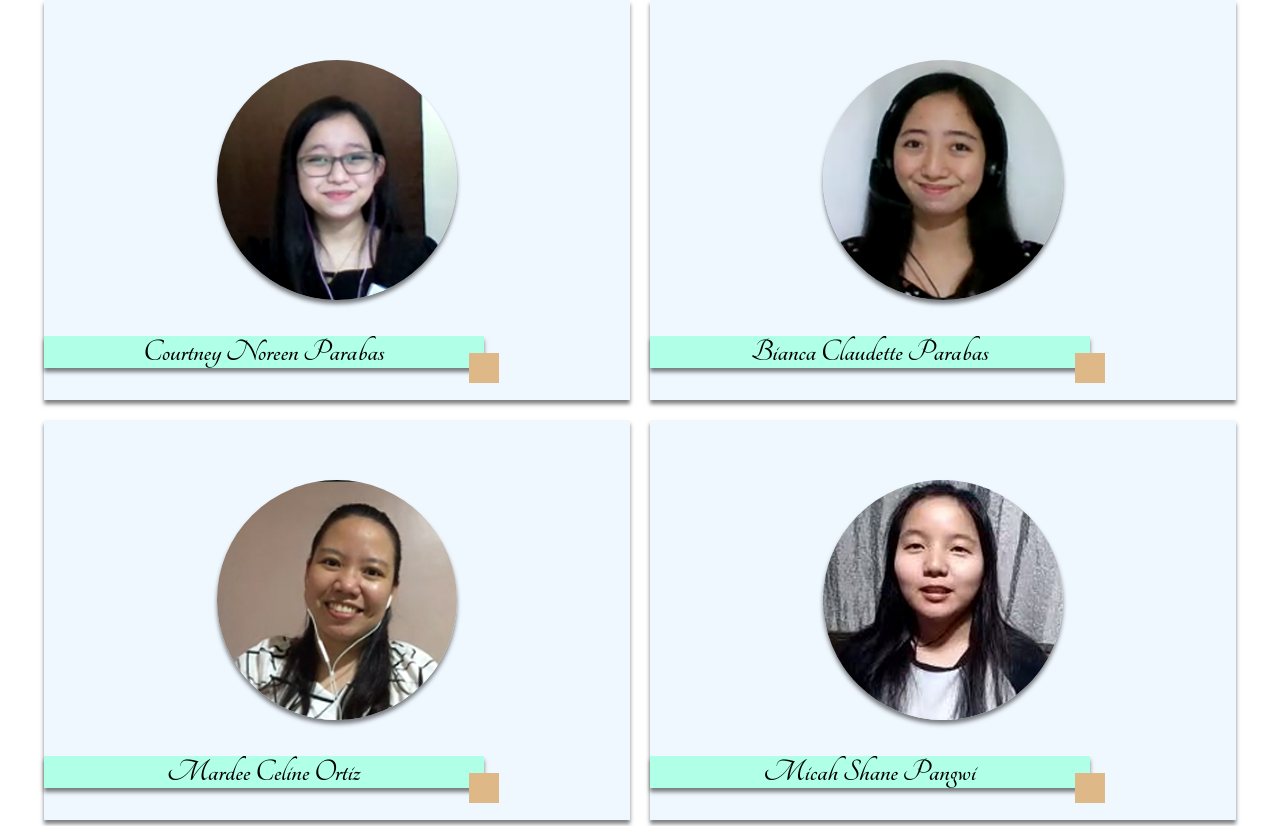
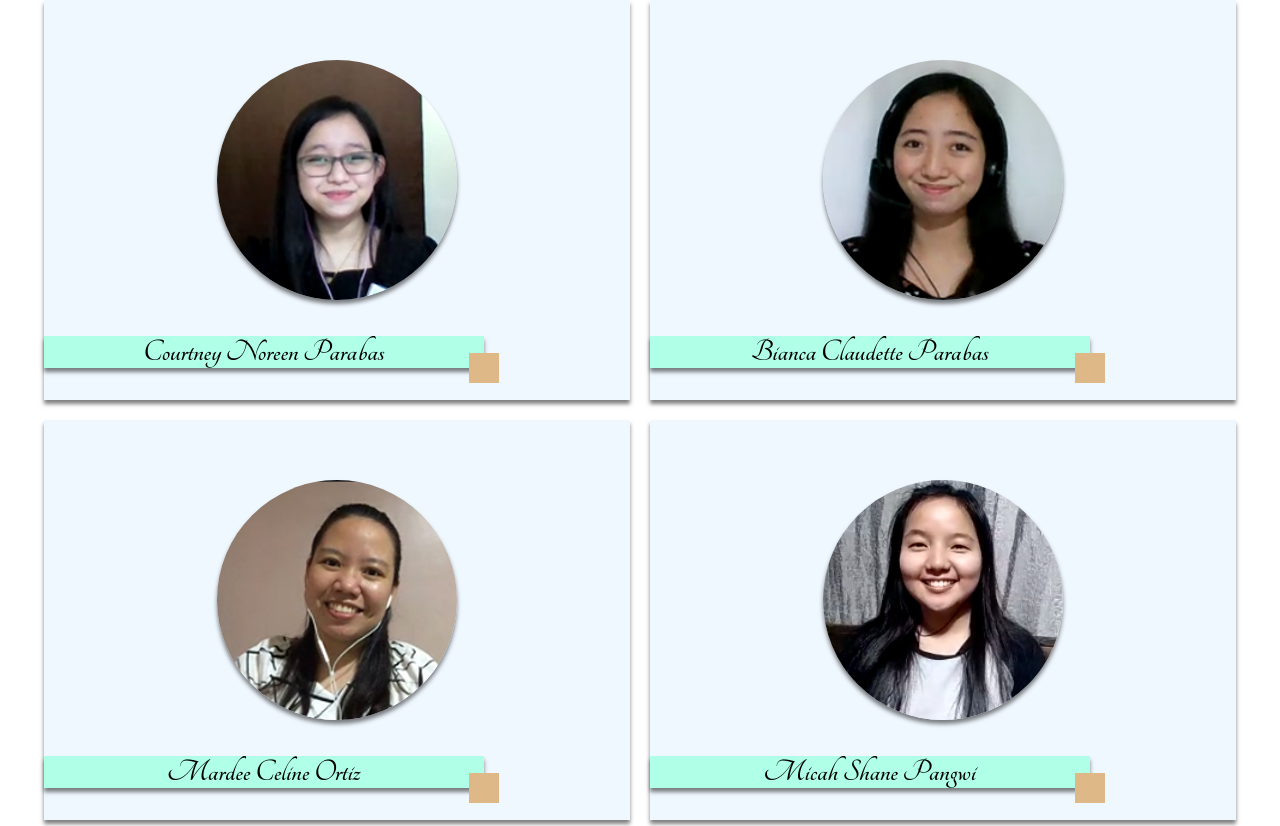
Before and after one commit to julsBasco/BVbuddies, a plain HTML site: page index.html in a window 1280 px wide. Shown: the top 826 px of the page. Drawn offline with Linux system fonts and the light colour scheme; a web font is replaced by a local one.

Commit message:
add picture micah

```diff
--- a/index.html
+++ b/index.html
@@ -137,7 +137,7 @@
         <!-- START OF CARD - MICAH -->
             <div class="card micah">
                 <figure id="img-micah">
-                    <img src="./assets/img/micah.jpg" alt="micah" class="card_img">
+                    <img src="./assets/img/micah.png" alt="micah" class="card_img">
                 </figure>
                 <div class="card_accentBox">
                     <div class="card_overlay"></div>
```
Also changed, not shown: assets/img/micah.jpg (deleted), assets/img/micah.png (added).
